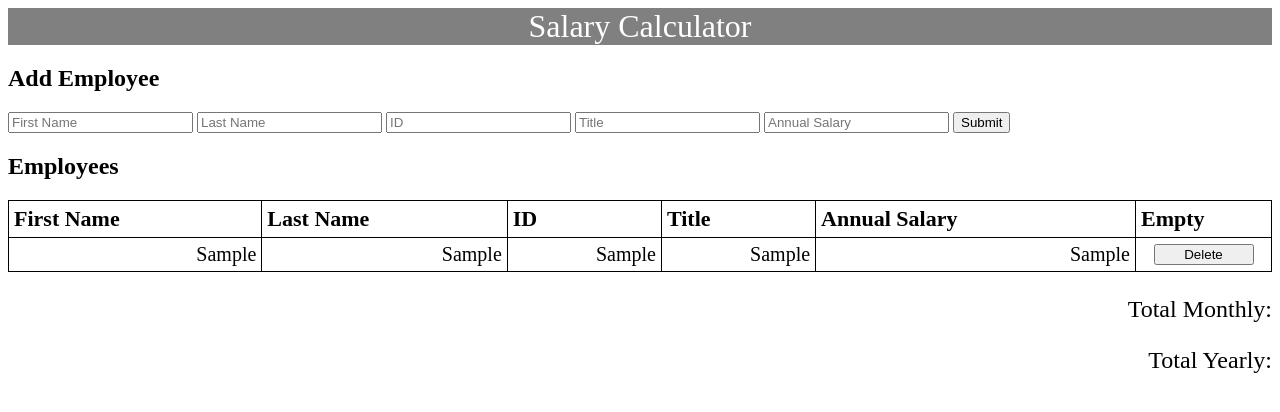
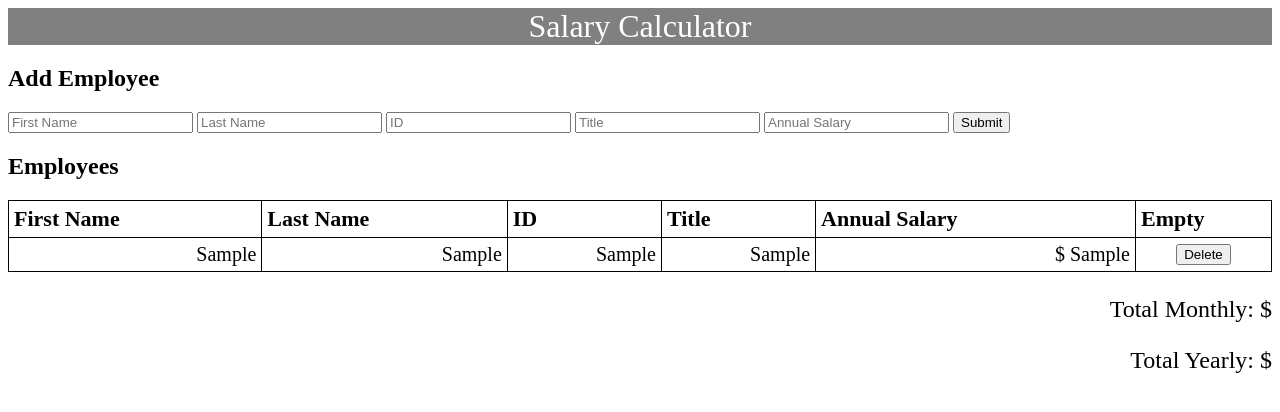
Before and after one commit to FarmerCooper/weekend-jquery-salary-calculator-revised, a plain HTML site: page index.html in a window 1280 px wide. Both pictures are taken after typing "Sample", "Sample", "Sample", "Sample", "Sample" into the empty fields and a click on the button "Submit". Drawn offline with Linux system fonts and the light colour scheme.

Commit message:
add dollar signs to values

```diff
--- a/client.js
+++ b/client.js
@@ -18,8 +18,8 @@ function addEmployeeDetails() {
                 <td>${insertLastInput}</td>
                 <td>${insertIdInput}</td>
                 <td>${insertTitleInput}</td>
-                <td><span class= "person-salary">${insertSalaryInput}</span></td>
-                <td class="column-delete"><button class="delete-btn">Delete</button></td>
+                <td><span class= "person-salary"><span>$ </span>${insertSalaryInput}</span></td>
+                <td class="column-delete"><button id="delete-btn">Delete</button></td>
             </tr>
     `)
 
--- a/index.html
+++ b/index.html
@@ -41,8 +41,8 @@
     </div>
 
     <footer class="footer">
-        <p id="monthly">Total Monthly: <span class="total-monthly"></span></p>
-        <p id="yearly">Total Yearly: <span class="total-yearly"></span></p>
+        <p id="monthly">Total Monthly: $ <span class="total-monthly"></span></p>
+        <p id="yearly">Total Yearly: $ <span class="total-yearly"></span></p>
     </footer>
 </body>
 
```
